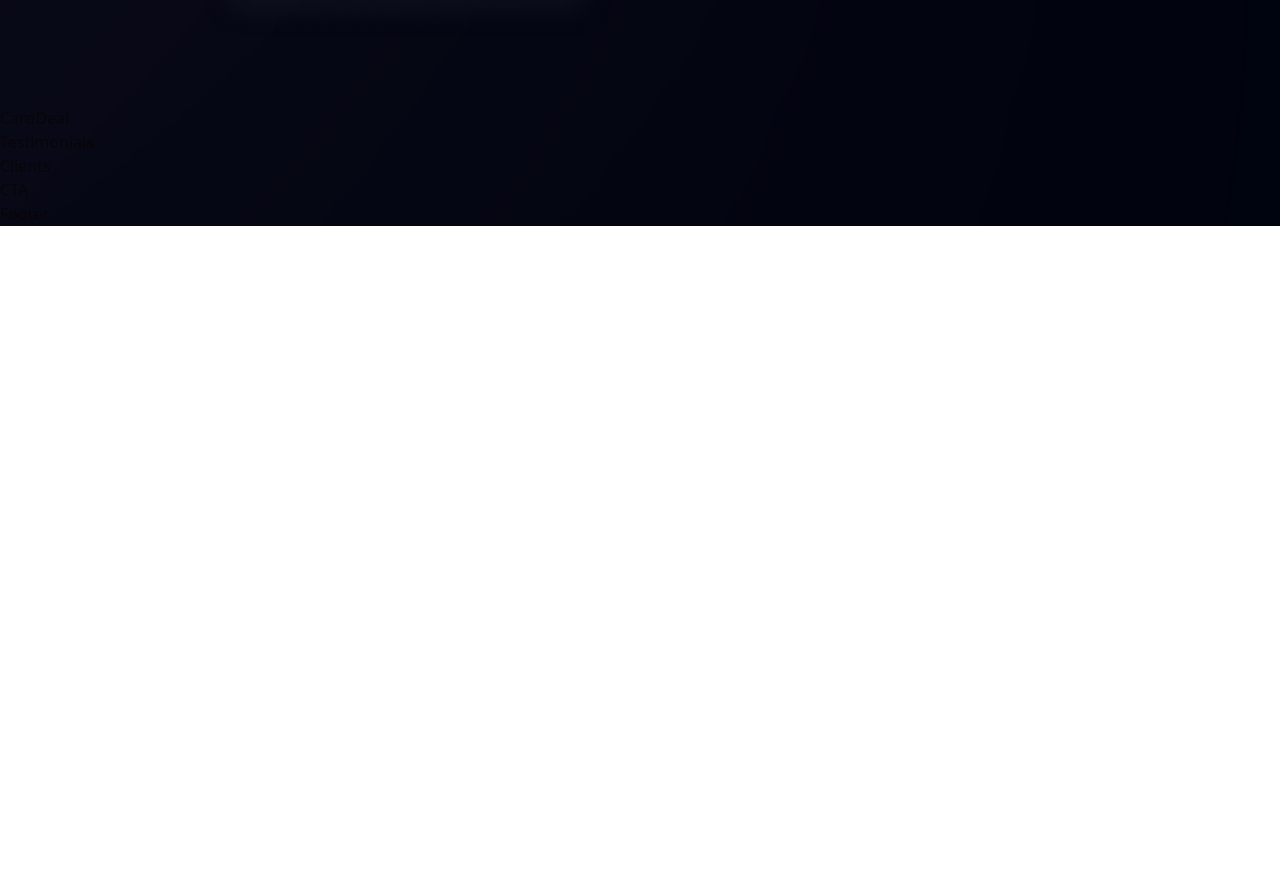
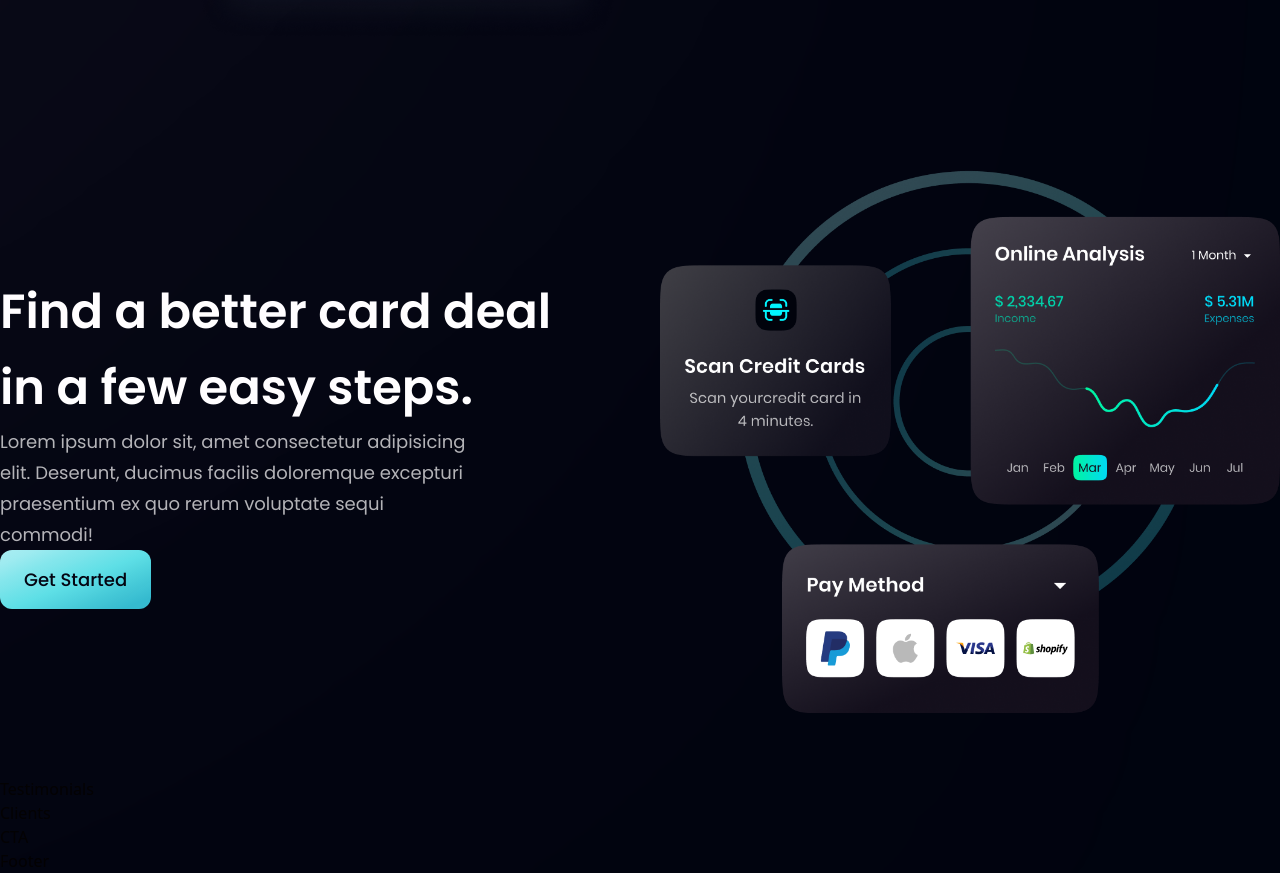
Before and after one commit to hayesdev/bank_app, a React (Vite) app: page / in a window 1280 px wide. Shown: the part 2091-2964 px from the top of the page. Before the commit the page ends 2317 px from the top, so only its background shows below. Built offline with nearby package versions, Linux system fonts and the light colour scheme.

Commit message:
card deal section

```diff
--- a/src/components/CardDeal.jsx
+++ b/src/components/CardDeal.jsx
@@ -1,7 +1,24 @@
-import React from "react";
+import { card } from "../assets";
+import styles, { layout } from "../styles";
+import Button from "./Button";
 
-const CardDeal = () => {
-  return <div>CardDeal</div>;
-};
-
+const CardDeal = () => (
+  <section className={layout.section}>
+    <div className={layout.sectionInfo}>
+      <h2 className={styles.heading2}>
+        Find a better card deal <br className="sm:block hidden" />
+        in a few easy steps.
+      </h2>
+      <p className={`${styles.paragraph} max-w-[470px]`}>
+        Lorem ipsum dolor sit, amet consectetur adipisicing elit. Deserunt,
+        ducimus facilis doloremque excepturi praesentium ex quo rerum voluptate
+        sequi commodi!
+      </p>
+      <Button />
+    </div>
+    <div className={layout.sectionImg}>
+      <img src={card} alt="" className="w-[100%] h-[100%]" />
+    </div>
+  </section>
+);
 export default CardDeal;
```
